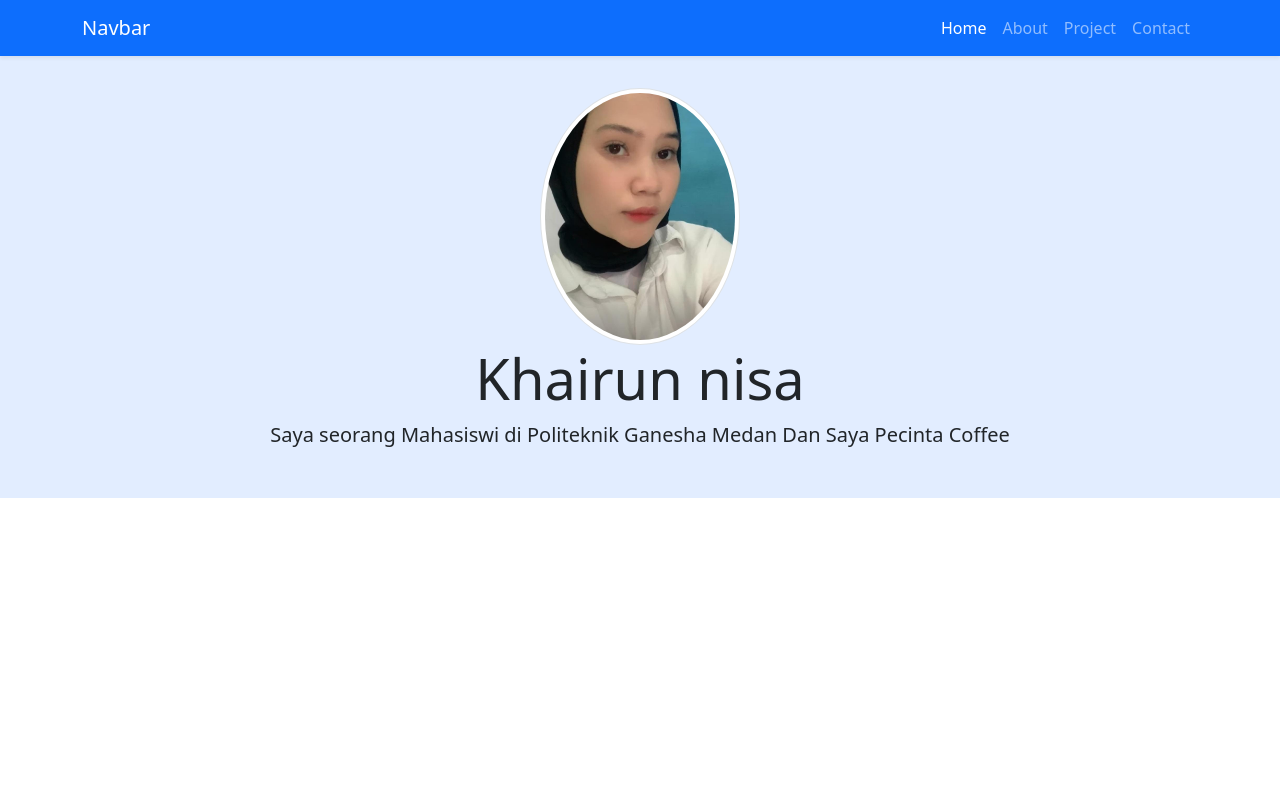
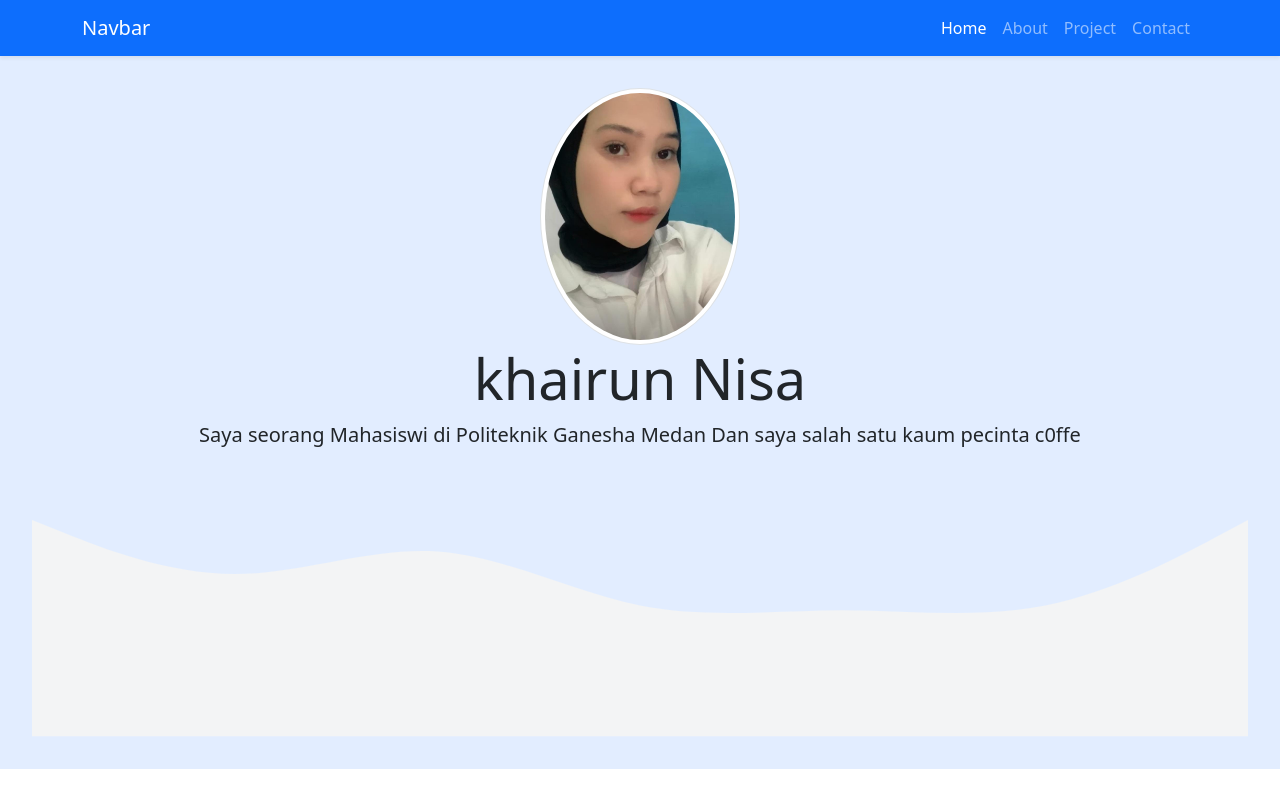
Before and after one commit to khairunnisa15/poftofoliokhairunnisa, a plain HTML site: page index.html in a window 1280 px wide. Drawn offline with nearby package versions, Linux system fonts and the light colour scheme.

Commit message:
gelombang

```diff
--- a/index.html
+++ b/index.html
@@ -41,12 +41,18 @@
 
     <!-- Jumbotron -->
     <section class="jumbotron text-center">
-      <img src="img/nisa.jpg" alt="khairunnisa" width="200" class="rounded-circle img-thumbnail" />
-      <h1 class="display-4">Khairun nisa</h1>
-      <p class="lead">Saya seorang Mahasiswi di Politeknik Ganesha Medan Dan Saya Pecinta Coffee</p>
+      <img src="img/nisa.jpg" alt="Aura Widila Anggraini Tjg" width="200" class="rounded-circle img-thumbnail" />
+      <h1 class="display-4">khairun Nisa</h1>
+      <p class="lead">Saya seorang Mahasiswi di Politeknik Ganesha Medan Dan saya salah satu kaum pecinta c0ffe</p>
+      <svg xmlns="http://www.w3.org/2000/svg" viewBox="0 0 1440 320">
+        <path
+          fill="#f3f4f5"
+          fill-opacity="1"
+          d="M0,64L40,80C80,96,160,128,240,128C320,128,400,96,480,101.3C560,107,640,149,720,165.3C800,181,880,171,960,170.7C1040,171,1120,181,1200,165.3C1280,149,1360,107,1400,85.3L1440,64L1440,320L1400,320C1360,320,1280,320,1200,320C1120,320,1040,320,960,320C880,320,800,320,720,320C640,320,560,320,480,320C400,320,320,320,240,320C160,320,80,320,40,320L0,320Z"
+        ></path>
+      </svg>
     </section>
     <!-- Akhir Jumbotron -->
-
 
     <script src="https://cdn.jsdelivr.net/npm/bootstrap@5.3.7/dist/js/bootstrap.bundle.min.js" integrity="sha384-ndDqU0Gzau9qJ1lfW4pNLlhNTkCfHzAVBReH9diLvGRem5+R9g2FzA8ZGN954O5Q" crossorigin="anonymous"></script>
   </body>
--- a/style.css
+++ b/style.css
@@ -1,4 +1,4 @@
 .jumbotron {
-  padding: 2rem 1rem;
+  padding: 2rem;
   background-color: #e2edff;
 }
```
Also changed, not shown: ss tugas/gelombang.png (added), ss tugas/jumbotron.png (added).
